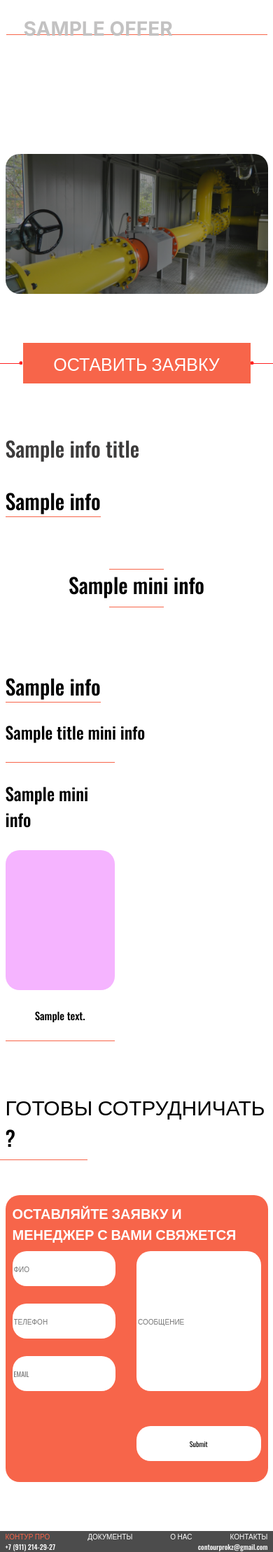
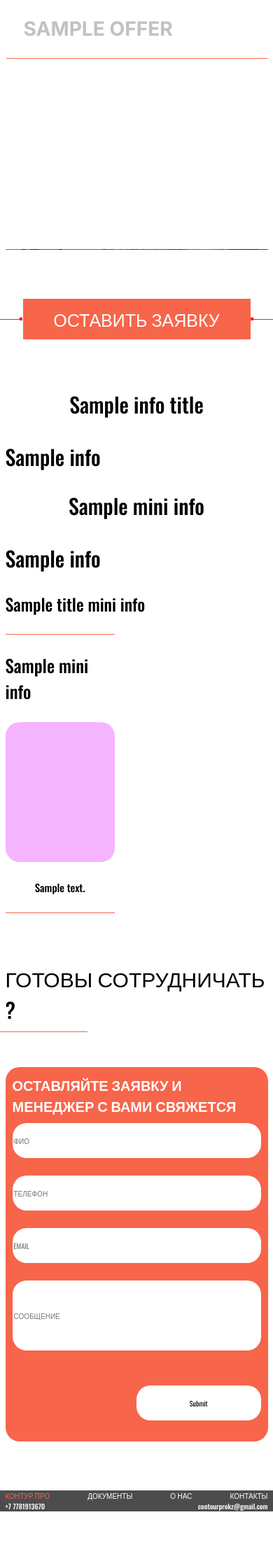
Before and after one commit to PaaavelZ/promshop, a Django app: template templates/main.html in a window 390 px wide. Shown: the part 718-2936 px from the top of the page at 70% size. After the commit the page ends 2878 px from the top, so only its background shows below. Run offline with Django 4.2, Linux system fonts and the light colour scheme; tables that the repository leaves empty hold one stand-in row (values such as "Sample post"); the template is opened without the code that fills it: values that come from a table or form of the project are taken from there, most other values are stand-ins (such as "Sample title", 1, 10 or a date in 2020); parts of the project's set-up code (start-up, migrations or seed data) failed here and were passed over; some libraries are stand-ins or nearby versions.

Commit message:
fix requirements 20.09

```diff
--- a/static/css/main.css
+++ b/static/css/main.css
@@ -14,7 +14,7 @@
 
 }
 section {
-    margin-top: 90px;
+    margin-top: 50px;
 }
 .main-block{
     width: 100%;
@@ -123,12 +155,15 @@
     background-image: url("../img/slider_bg.png");
     background-size: cover;
     background-position: center;
-    padding: 100px 25px;
     border-radius: 20px;
+}
+.slider-sl p{
+    height: 100%;
+    width: 100%;
+    padding: 25px;
 }
 .slider-nav-block p{
     text-align: left;
-    height: 25%;
     border-bottom: 1px solid #F7654A;
     padding: 25px;
     margin-bottom: 0px;
@@ -175,8 +210,11 @@
 
 /*Text block*/
 .text-block-heading{
-    color: #3C3B3B;
-    font-size: 3rem;
+    font-size: 3.5rem;
+    text-align: center;
+    display: flex;
+    align-items: center;
+    justify-content: center;
 }
 .text-block-subtitle {
     margin-top: 2rem;
@@ -190,16 +228,15 @@
     display: flex;
     align-items: center;
     justify-content: center;
-    margin-top: 50px;
+    margin-top: 25px;
 }
 .text-block-body-txt{
     position:relative;
-    font-size: 3.75rem;
-    text-align: center;
-    margin-top: 25px;
+    font-size: 3rem;
+    text-align: left;
     padding: 25px;
 }
-.text-block-body-txt::before{
+/*.text-block-body-txt::before{
     content:"";
     position:absolute;
     top:0;
@@ -442,17 +482,46 @@
     .slider-description-nav {
         justify-content: space-between;
     }
+    .text-block-heading {
+        font-size: 3rem;
+    }
     .text-block-body-txt {
         font-size: 3rem;
         padding: 0px;
     }
+    .text-block-subtitle_bordered {
+        border: none;
+    }
     .form-body {
         padding-bottom: 20px;
     }
+    .form-input{
+        display: flex;
+        flex-direction: column;
+    }
+    .form-required {
+        width: 100%;
+        padding: 0px;
+    }
+    .form_mail {
+        margin-bottom: 25px;
+    }
+    .form-notrequired {
+        width: 100%;
+    }
+    .form-notrequired input {
+        height: 100px;
+    }
+
+
+
+
+
     .footer-body {
         display: flex;
         flex-wrap: wrap;
     }
+
 }
 /*MOBILE Burger*/
 @media screen and (max-width: 576px) {
--- a/templates/main.html
+++ b/templates/main.html
@@ -29,32 +29,15 @@
     <div class="header fixed-top">
         <div class="container">
             <div class="row">
-                <div class="col-lg-6 col-md-4 col-sm-3 col-7 header-logo"> <a href="#main" class="txt_orange">КОНТУР ПРО</a></div>
-                <div class="col-lg-6 col-md-8 col-sm-9 txt_white header-menu">
-                    <div class="col-lg-3">
+                <div class="col-lg-4 col-md-2 col-sm-3 col-7 header-logo"> <a href="#main" class="txt_orange">КОНТУР
+                        ПРО</a></div>
+                <div class="col-lg-8 col-md-10 col-sm-9 txt_white header-menu">
                     <a href="#about">О НАС</a>
-                    </div>
-                    <div class="col-lg-3">
-                        <a href="">КОНТАКТЫ</a>
-                    </div>
-                    <div class="col-lg-5">
+                    <a href="#contact">КОНТАКТЫ</a>
                     <a href="#contact">ОСТАВИТЬ ЗАЯВКУ</a>
-                    </div>
-                    <div class="col-lg-1 header-language">
-                        <!--<ul class="nav navbar-nav">
-                            <li class="dropdown">
-                              <a href="#" class="dropdown-toggle" data-toggle="dropdown">RU<b class="caret"></b></a>
-                              <ul class="dropdown-menu">
-                                <li><a href="#">RU</a></li>
-                                <li><a href="#">KZ</a></li>
-                                <li><a href="#">EN</a></li>
-                              </ul>
-                            </li>
-                          </ul>-->
-                        <a href="#">RU </a>
-                        <a href="#">KZ </a>
-                        <a href="#">EN </a>
-                    </div>
+                    <div class="header-language "><a href="#"></a><p>KZ</p></div>
+                    <div class="header-language "><a href="#"></a><p>RU</p></div>
+                    <div class="header-language "><a href="#"></a><p>EN</p></div>
                 </div>
                 <div class='menu col-5'>
                     <div class="menu-box">
@@ -69,9 +52,9 @@
                                     <a href='#'>КОНТАКТЫ</a>
                                     <a href='#contact'>ОСТАВИТЬ ЗАЯВКУ</a>
                                     <div class="menu-language">
-                                        <a href="#">RU </a>
-                                        <a href="#">KZ </a>
-                                        <a href="#">EN </a>
+                                        <div class="header-language "><a href="#"></a><p>KZ</p></div>
+                                        <div class="header-language "><a href="#"></a><p>RU</p></div>
+                                        <div class="header-language "><a href="#"></a><p>EN</p></div>
                                     </div>
 
                                 </div>
@@ -85,7 +68,7 @@
     <main>
         <div class="hellow_block" id="main">
             <div class="hellow_block-tag txt_white">
-                <p><span class="txt_orange">Превосходство</span> в измерениях</p>
+                <p><span class="txt_orange">Превосходство</span> <br class="mobfix"> в измерениях</p>
             </div>
             <div class="hellow_block-description txt_white">
                 <p>Надежное оборудование из Европы для энергетики, нефтегазовой отрасли и водно-коммунального хозяйства
@@ -134,8 +117,8 @@
         <section>
             <div class="container">
                 <div class="row">
-                    <div class="col-lg-7 text-block-heading">
-                        <p>{{ info_title.name }}</p>
+                    <div class="col-lg-12 text-block-heading">
+                        <p class="col-lg-10">{{ info_title.name }}</p>
                     </div>
                     {% for info in infos_no_slider%}
                     <div class="col-lg-12 text-block-subtitle">
@@ -153,8 +136,6 @@
                     {% endfor %}
                 </div>
             </div>
-        </section>
-        <section>
             <div class="container">
                 <div class="row">
                     {% for info in infos_slider%}
@@ -166,7 +147,8 @@
                     <div class="description-slider col-lg-12">
                         <div class="slider-description-nav col-lg-9 col-md-12 col-sm-12 col-12">
                             {% for title_mini_info in info.sliderinfos.all%}
-                                <a href="#" data-slide="{{ forloop.counter }}" class="col-xs-4 col-lg-4 col-md-3 col-sm-3">{{ title_mini_info.name }}</a>
+                            <a href="#" data-slide="{{ forloop.counter }}"
+                                class="col-xs-4 col-lg-4 col-md-3 col-sm-3">{{ title_mini_info.name }}</a>
                             {% endfor %}
                         </div>
                         <div class="slider-description-for col-lg-12">
@@ -210,8 +192,8 @@
                                         {{ form.comment }}
                                     </div>
                                 </div>
-                                <input type="submit" value="Submit" name="submit" class="input-field form_send" placeholder="ОТПРАВИТЬ"
-                                    required="" id="id_fio">
+                                <input type="submit" value="Submit" name="submit" class="input-field form_send"
+                                    placeholder="ОТПРАВИТЬ" required="" id="id_fio">
                             </div>
                         </form>
                     </div>
@@ -223,16 +205,17 @@
         <div class="footer">
             <div class="container">
                 <div class="row">
-                    <div class="col-lg-12 col-md-12 col-sm-12 footer-body">
+                    <div class="col-lg-12 col-md-12 col-sm-12 col-12 footer-body">
                         <div class="col-lg-6 col-md-6 col-sm-6 col-12 footer-right">
-                            <a href= "#main" class="col-lg-3 col-md-3  col-sm-3 txt_orange">КОНТУР ПРО</a>
-                            <a href= "" class="col-lg-3 col-md-3  col-sm-3 txt_white">ДОКУМЕНТЫ</a>
-                            <a href= "#about" class="col-lg-2 col-md-2  col-sm-2 txt_white">О НАС</a>
-                            <a href= "" class="col-lg-3 col-md-3  col-sm-3 txt_white">КОНТАКТЫ</a>
+                            <a href="#main" class="col-lg-3 col-md-3  col-sm-3 txt_orange">КОНТУР ПРО</a>
+                            <a href="" class="col-lg-3 col-md-3  col-sm-3 txt_white">ДОКУМЕНТЫ</a>
+                            <a href="#about" class="col-lg-2 col-md-2  col-sm-2 txt_white">О НАС</a>
+                            <a href="" class="col-lg-3 col-md-3  col-sm-3 txt_white">КОНТАКТЫ</a>
                         </div>
                         <div class="col-lg-4 col-md-6  col-sm-6 col-12 footer-left txt_white">
-                            <a href= "tel:+79112142927" class="col-lg-6 col-md-6 col-sm-6 ">+7 (911) 214-29-27</a>
-                            <a href= "mailto:contourprokz@gmail.com" class="col-lg-6 col-md-6 col-sm-6 ">contourprokz@gmail.com</a>
+                            <a href="tel:+77781913670" class="col-lg-6 col-md-6 col-sm-6 ">+7 7781913670</a>
+                            <a href="mailto:contourprokz@gmail.com"
+                                class="col-lg-6 col-md-6 col-sm-6 ">contourprokz@gmail.com</a>
                         </div>
                     </div>
                 </div>
```
Also changed, not shown: other parts of static/css/main.css (+65 -6 lines), dbcore/migrations/0016_alter_emailentry_options_alter_info_options_and_more.py (added). Lines whose indentation alone changed are shown as unchanged.
